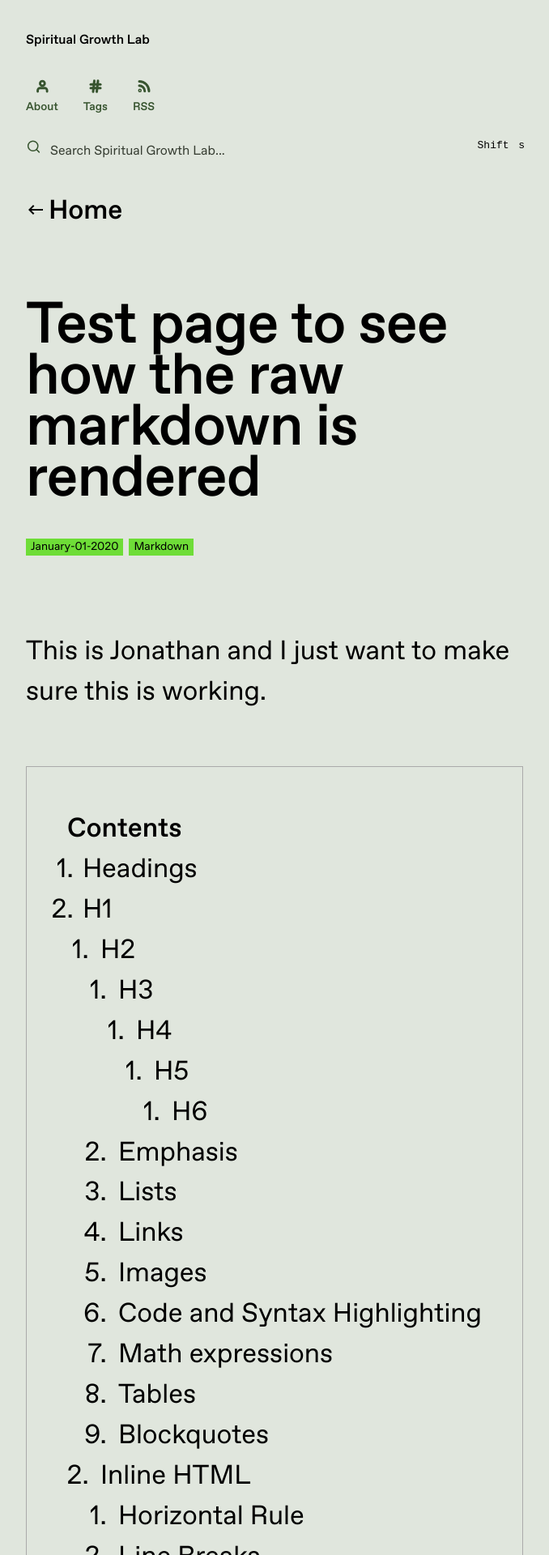
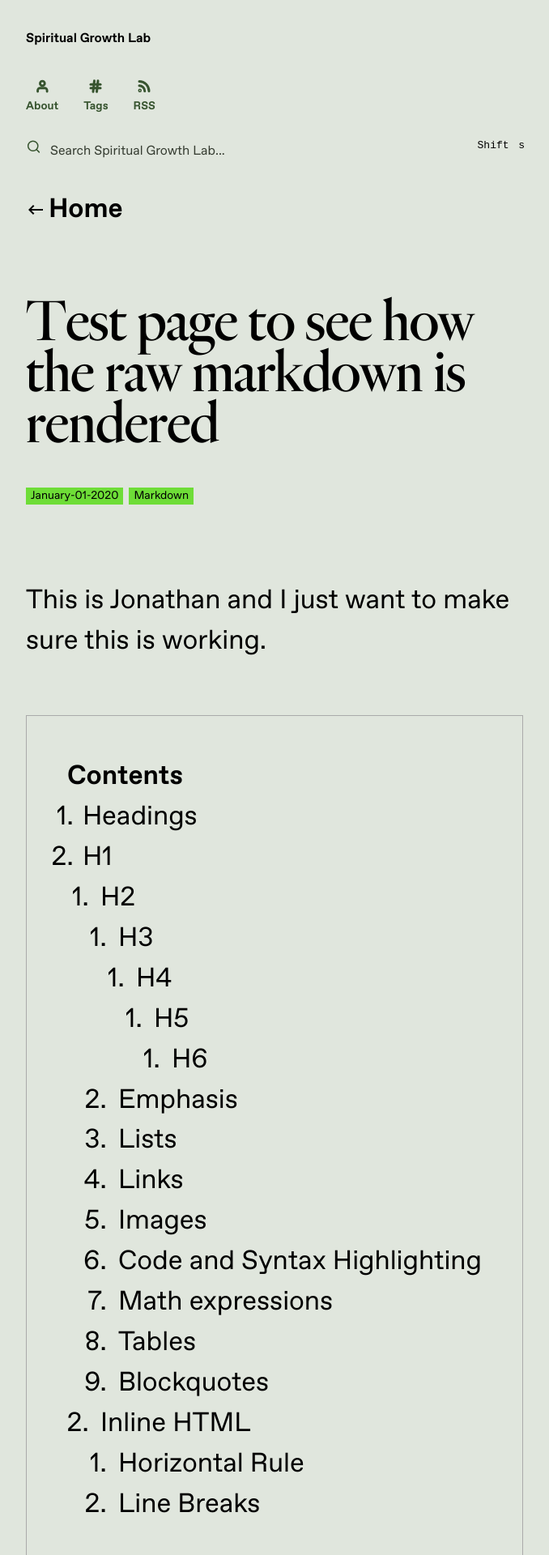
Before and after one commit to jsantiago611/digital-garden-master, a Jekyll site: the page built from _posts/2020-01-01-test.md, in a window 1280 px wide. Shown: the top 1920 px of the page at 81% size, without its empty margins (298-976 px from the left). Built offline with Jekyll 4.4.1, drawn with Linux system fonts in a browser that asks for light colours; comment, search, counter and statistics services are not loaded.

Commit message:
@fontface heldane,favmono

```diff
--- a/assets/css/Style.css
+++ b/assets/css/Style.css
@@ -31,18 +31,26 @@ layout: Stylesheet
 }
 
 @font-face {
-   font-family: 'SIGNIFIER';
-   src: url('../fonts/signifier-web-regular.woff2') format('woff2');
+   font-family: 'Heldane';
+   src: url('../fonts/heldane-display-regular.woff2') format('woff2');
    font-weight: 400;
    font-style: normal;
    font-display: swap;
 }
 
 @font-face {
-   font-family: 'SIGNIFIER';
-   src: url('../fonts/signifier-web-regular-italic.woff2') format('woff2');
-   font-weight: 400;
-   font-style: italic;
+   font-family: 'Heldane';
+   src: url('../fonts/heldane-display-medium.woff2') format('woff2');
+   font-weight: 500;
+   font-style: normal;
+   font-display: swap;
+}
+
+@font-face {
+   font-family: 'Heldane';
+   src: url('../fonts/heldane-display-bold.woff2') format('woff2');
+   font-weight: 700;
+   font-style: normal;
    font-display: swap;
 }
 
@@ -57,7 +65,23 @@ layout: Stylesheet
 @font-face {
    font-family: 'Favorit';
    src: url('../fonts/FavoritProMedium.woff2') format('woff2');
-   font-weight: 600;
+   font-weight: 500;
+   font-style: normal;
+   font-display: swap;
+}
+
+@font-face {
+   font-family: 'Favorit';
+   src: url('../fonts/Favorit-Bold.woff2') format('woff2');
+   font-weight: 700;
+   font-style: normal;
+   font-display: swap;
+}
+
+@font-face {
+   font-family: 'FavoritMono';
+   src: url('../fonts/FavoritMonoStd-Regular.woff2') format('woff2');
+   font-weight: 400;
    font-style: normal;
    font-display: swap;
 }
@@ -112,8 +136,8 @@ layout: Stylesheet
   --line-height-snug: 1.375;
 
   /* Font family */
-  --font-family-serif: 'Georgia', serif;
-  --font-family-mono: 'SFMono-Regular', 'Menlo', monospace;
+  --font-family-serif: 'Heldane', serif;
+  --font-family-mono: 'FavoritMono', 'SFMono-Regular', 'Menlo', monospace;
   --font-family-sans: 'Favorit', 'Univers', 'Helvetica', '-apple-system', 'BlinkMacSystemFont', sans-serif;
 
   --font-family-base: var(--font-family-sans);
@@ -284,8 +308,8 @@ h6 {
 
 h1, h2 {
   color: var(--primary-text-color);
-  font-family:  var(--heading-font-family);
-  font-weight: 700;
+  font-family:  var(--font-family-serif);
+  font-weight: inherit;
 }
 
 h2 {
@@ -295,8 +319,8 @@ h2 {
 
 h3, h4, h5, h6 {
   color: var(--text);
-  font-family:  var(--primary-font-family);
-  font-weight: bold;
+  font-family:  var(--font-family-serif);
+  font-weight: inherit;
 }
 
 a, p, ul, li, ol, table, span, blockquote {
```
